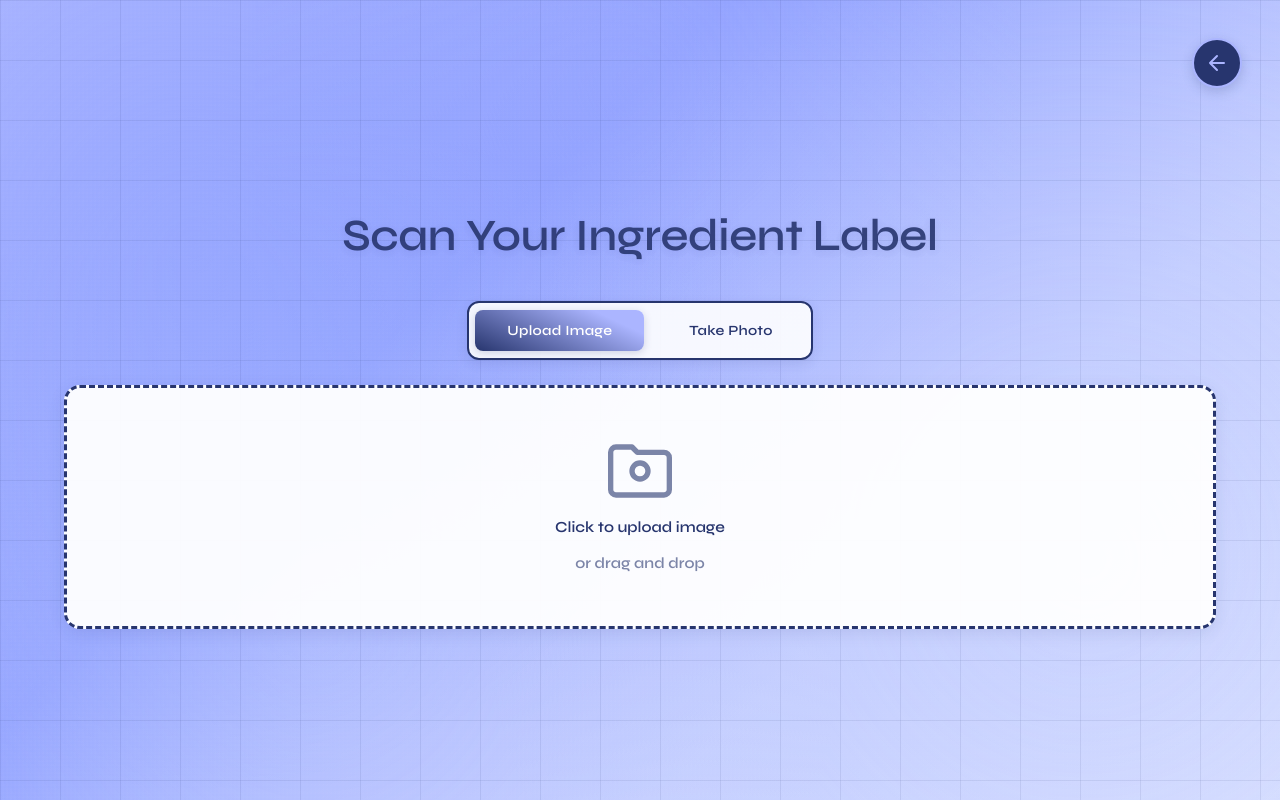
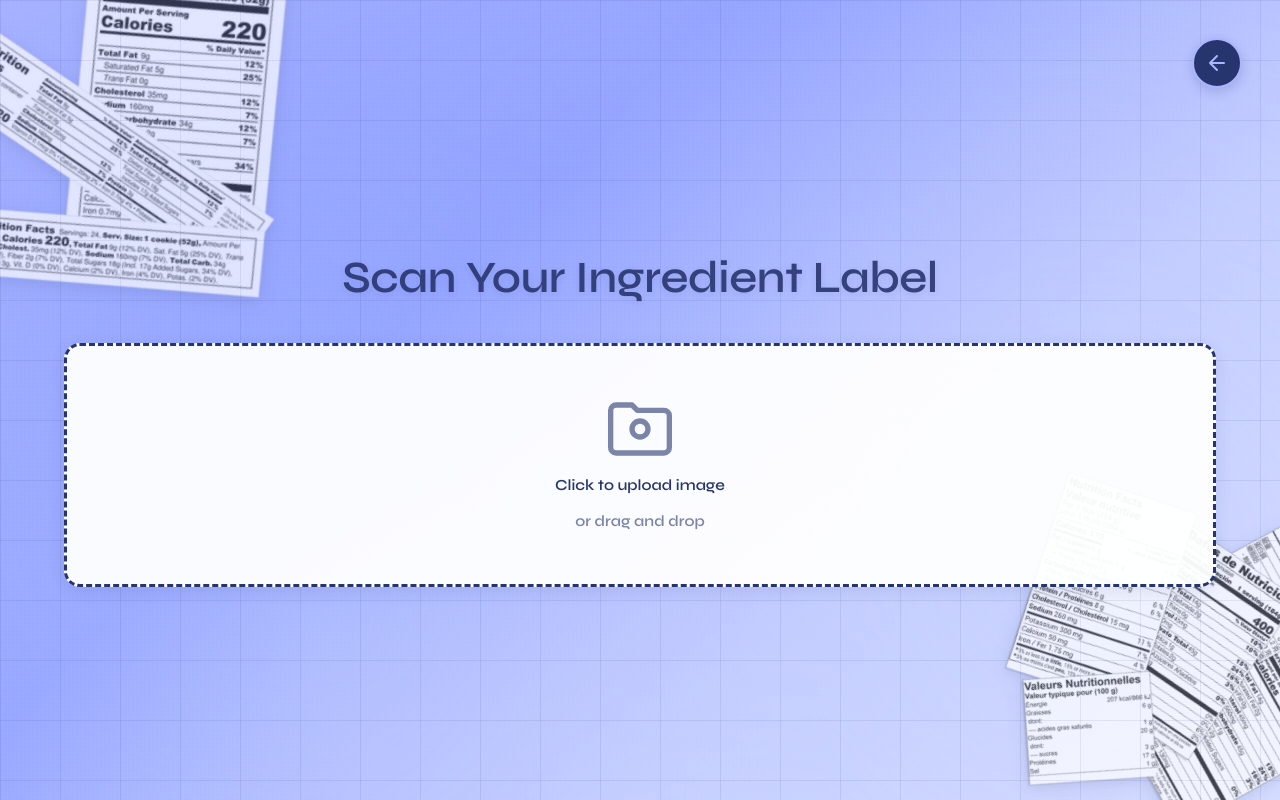
Before and after one commit to dasadishree/aigov, a Next.js app in the folder ingredient-ai/: page /scan in a window 1280 px wide. Built offline with nearby package versions, Linux system fonts and the light colour scheme.

Commit message:
removed cam option

```diff
--- a/ingredient-ai/app/globals.css
+++ b/ingredient-ai/app/globals.css
@@ -744,40 +744,6 @@ h2{
   transition: all 0.5s cubic-bezier(0.4, 0, 0.2, 1);
 }
 
-.scan-mode-toggle {
-  display: flex;
-  gap: 1vw;
-  background: rgba(255, 255, 255, 0.9);
-  padding: 0.5vw;
-  border-radius: 12px;
-  border: 2px solid var(--foreground);
-  box-shadow: 0 4px 12px rgba(39, 53, 110, 0.1);
-}
-
-.scan-mode-toggle button {
-  padding: 0.8vw 2.5vw;
-  font-size: 1.1vw;
-  font-weight: 600;
-  font-family: "Syne", sans-serif;
-  border: none;
-  border-radius: 8px;
-  cursor: pointer;
-  transition: all 0.3s ease;
-  background: transparent;
-  color: var(--foreground);
-  letter-spacing: 0.02em;
-}
-
-.scan-mode-toggle button:hover {
-  background: rgba(171, 181, 255, 0.2);
-}
-
-.scan-mode-toggle button.active {
-  background: linear-gradient(205deg, var(--background) 0%, var(--background) 20%, var(--foreground) 100%);
-  color: white;
-  box-shadow: 0 2px 8px rgba(39, 53, 110, 0.2);
-}
-
 .scan-wrapper.has-results .scan-container {
   flex: 1;
   max-width: 48%;
@@ -879,87 +845,7 @@ h2{
   opacity: 1;
 }
 
-.camera-container {
-  width: 100%;
-  background: rgba(0, 0, 0, 0.9);
-  border-radius: 16px;
-  overflow: hidden;
-  position: relative;
-  aspect-ratio: 4/3;
-  display: flex;
-  align-items: center;
-  justify-content: center;
-}
-
-.camera-video {
-  width: 100%;
-  height: 100%;
-  object-fit: cover;
-}
-
-.camera-placeholder {
-  display: flex;
-  flex-direction: column;
-  align-items: center;
-  justify-content: center;
-  padding: 4vw;
-  color: white;
-  gap: 1vw;
-}
-
-.camera-placeholder svg {
-  opacity: 0.6;
-}
-
-.camera-placeholder p {
-  margin: 0;
-  font-size: 1.2vw;
-  font-weight: 600;
-  font-family: "Syne", sans-serif;
-  color: white;
-}
-
-.camera-controls {
-  position: absolute;
-  bottom: 2vw;
-  left: 50%;
-  transform: translateX(-50%);
-  display: flex;
-  align-items: center;
-  gap: 2vw;
-}
-
-.capture-button {
-  width: 80px;
-  height: 80px;
-  border-radius: 50%;
-  border: 4px solid white;
-  background: transparent;
-  cursor: pointer;
-  display: flex;
-  align-items: center;
-  justify-content: center;
-  transition: all 0.3s ease;
-  padding: 8px;
-}
-
-.capture-button:hover {
-  transform: scale(1.1);
-  box-shadow: 0 0 20px rgba(255, 255, 255, 0.5);
-}
-
-.capture-button:active {
-  transform: scale(0.95);
-}
-
-.capture-button-inner {
-  width: 100%;
-  height: 100%;
-  border-radius: 50%;
-  background: white;
-}
-
-.scan-button {
+f.scan-button {
   padding: 1.2vw 4vw;
   font-size: 1.4vw;
   font-weight: 700;
--- a/ingredient-ai/app/scan/page.tsx
+++ b/ingredient-ai/app/scan/page.tsx
@@ -1,7 +1,6 @@
 "use client";
 import { useRouter } from "next/navigation";
 import { useState } from "react";
-import React from "react";
 
 export default function Scan() {
     const router = useRouter();
@@ -11,17 +10,6 @@ export default function Scan() {
     const [result, setResult] = useState("");
     const [loading, setLoading] = useState(false);
     const [scanning, setScanning] = useState(false);
-    const [mode, setMode] = useState<"upload" | "camera">("upload");
-    const [stream, setStream] = useState<MediaStream | null>(null);
-    const videoRef = React.useRef<HTMLVideoElement>(null);
-
-    React.useEffect(() => {
-        return () => {
-            if (stream) {
-                stream.getTracks().forEach(track => track.stop());
-            }
-        };
-    }, [stream]);
 
     function handleImageChange(e: React.ChangeEvent<HTMLInputElement>) {
         const file = e.target.files?.[0] || null;
@@ -38,53 +26,6 @@ export default function Scan() {
         }
         setOcrText("");
         setResult("");
-    }
-
-    async function startCamera() {
-        try {
-            const mediaStream = await navigator.mediaDevices.getUserMedia({
-                video: { facingMode: 'environment' }
-            });
-            setStream(mediaStream);
-            if (videoRef.current) {
-                videoRef.current.srcObject = mediaStream;
-            }
-        } catch (error) {
-            console.error("Error accessing camera:", error);
-            alert("Unable to access camera. Please check permissions or try upload mode.");
-        }
-    }
-
-    function stopCamera() {
-        if (stream) {
-            stream.getTracks().forEach(track => track.stop());
-            setStream(null);
-        }
-        if (videoRef.current) {
-            videoRef.current.srcObject = null;
-        }
-    }
-
-    function capturePhoto() {
-        if (videoRef.current) {
-            const canvas = document.createElement('canvas');
-            canvas.width = videoRef.current.videoWidth;
-            canvas.height = videoRef.current.videoHeight;
-            const ctx = canvas.getContext('2d');
-            if (ctx) {
-                ctx.drawImage(videoRef.current, 0, 0);
-                canvas.toBlob((blob) => {
-                    if (blob) {
-                        const file = new File([blob], 'photo.jpg', { type: 'image/jpeg' });
-                        setImage(file);
-                        setImagePreview(URL.createObjectURL(blob));
-                        stopCamera();
-                        setOcrText("");
-                        setResult("");
-                    }
-                }, 'image/jpeg');
-            }
-        }
     }
 
     async function handleScan() {
@@ -146,41 +87,6 @@ export default function Scan() {
 
                 <div className={`scan-wrapper ${result ? 'has-results' : ''}`}>
                     <div className="scan-container">
-                        <div className="scan-mode-toggle">
-                            <button
-                                className={mode === "upload" ? "active" : ""}
-                                onClick={() => {
-                                    setMode("upload");
-                                    setImage(null);
-                                    setImagePreview("");
-                                    setOcrText("");
-                                    setResult("");
-                                }}
-                            >
-                                Upload Image
-                            </button>
-
-                            <button
-                                className={mode==="camera" ? "active" : ""}
-                                onClick={() => {
-                                    if (mode === "camera") {
-                                        stopCamera();
-                                        setMode("upload");
-                                    } else {
-                                        setMode("camera");
-                                        setImage(null);
-                                        setImagePreview("");
-                                        setOcrText("");
-                                        setResult("");
-                                        startCamera();
-                                    }
-                                }}
-                            >
-                                {mode === "camera" ? "Switch to Upload" : "Take Photo"}
-                            </button>
-                        </div>
-
-                        {mode === "upload" ? (
                         <div className="image-upload-area">
                             <input
                                 type="file"
@@ -209,36 +115,6 @@ export default function Scan() {
                                 )}
                             </label>
                         </div>
-                        ) : (
-                            <div className="camera-container">
-                                {stream ? (
-                                    <>
-                                        <video
-                                            ref={videoRef}
-                                            autoPlay
-                                            playsInline
-                                            className="camera-video"
-                                        />
-                                        <div className="camera-controls">
-                                            <button
-                                                className="capture-button"
-                                                onClick={capturePhoto}
-                                            >
-                                                <div className="capture-button-inner"></div>
-                                            </button>
-                                        </div>
-                                    </>
-                                ) : (
-                                    <div className="camera-placeholder">
-                                        <svg width="64" height="64" viewBox="0 0 24 24" fill="none" xmlns="http://www.w3.org/2000/svg">
-                                            <path d="M23 19C23 19.5304 22.7893 20.0391 22.4142 20.4142C22.0391 20.7893 21.5304 21 21 21H3C2.46957 21 1.96086 20.7893 1.58579 20.4142C1.21071 20.0391 1 19.5304 1 19V5C1 4.46957 1.21071 3.96086 1.58579 3.58579C1.96086 3.21071 2.46957 3 3 3H9L11 5H21C21.5304 5 22.0391 5.21071 22.4142 5.58579C22.7893 5.96086 23 6.46957 23 7V19Z" stroke="currentColor" strokeWidth="2" strokeLinecap="round" strokeLinejoin="round"/>
-                                            <circle cx="12" cy="12" r="3" stroke="currentColor" strokeWidth="2" strokeLinecap="round" strokeLinejoin="round"/>
-                                        </svg>
-                                        <p>Camera starting...</p>
-                                    </div>
-                                )}
-                            </div>
-                        )}
 
                         {imagePreview && (
                             <>
@@ -301,6 +177,9 @@ export default function Scan() {
                     )}
                 </div>
             </div>
+
+            <img src="/labelpile.png" alt="Label pile image for decoration." id="labelPile1" />
+            <img src="/labelpile2.webp" alt="Label pile image for decoration." id="labelPile2" />
         </main>
     );
 }
```
Lines whose indentation alone changed are shown as unchanged.
